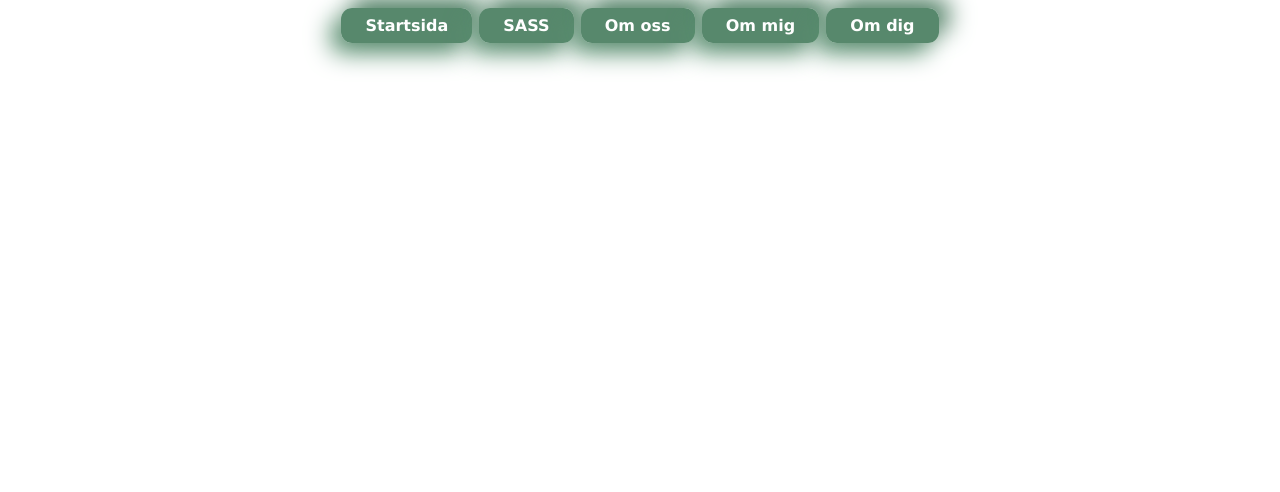
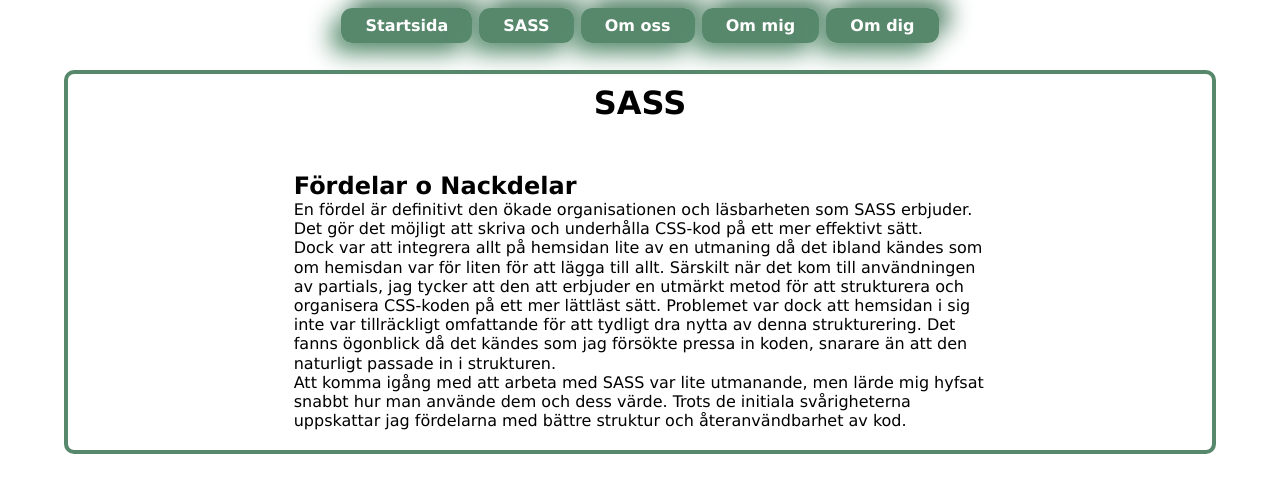
Before and after one commit to HarisSabanovic/SCSS, a website built with Parcel: page src/SASS.html in a window 1280 px wide. Built offline with nearby package versions, Linux system fonts and the light colour scheme.

Commit message:
Fördelar o nackdelar med SASS

```diff
--- a/src/SASS.html
+++ b/src/SASS.html
@@ -37,5 +37,16 @@
             </ul>
         </nav>
     </header>
+    <main>
+        <div class="container">
+            <h1>SASS</h1>
+            <div class="game-container">
+                <h2>Fördelar o Nackdelar</h2>
+                <p>En fördel är definitivt den ökade organisationen och läsbarheten som SASS erbjuder. Det gör det möjligt att skriva och underhålla CSS-kod på ett mer effektivt sätt.</p>
+                <p>Dock var att integrera allt på hemsidan lite av en utmaning då det ibland kändes som om hemisdan var för liten för att lägga till allt. Särskilt när det kom till användningen av partials, jag tycker att den att erbjuder en utmärkt metod för att strukturera och organisera CSS-koden på ett mer lättläst sätt. Problemet var dock att hemsidan i sig inte var tillräckligt omfattande för att tydligt dra nytta av denna strukturering. Det fanns ögonblick då det kändes som jag försökte pressa in koden, snarare än att den naturligt passade in i strukturen.</p>
+                <p>Att komma igång med att arbeta med SASS var lite utmanande, men lärde mig hyfsat snabbt hur man använde dem och dess värde. Trots de initiala svårigheterna uppskattar jag fördelarna med bättre struktur och återanvändbarhet av kod. </p>
+            </div>
+        </div>
+    </main>
 </body>
 </html>
```
